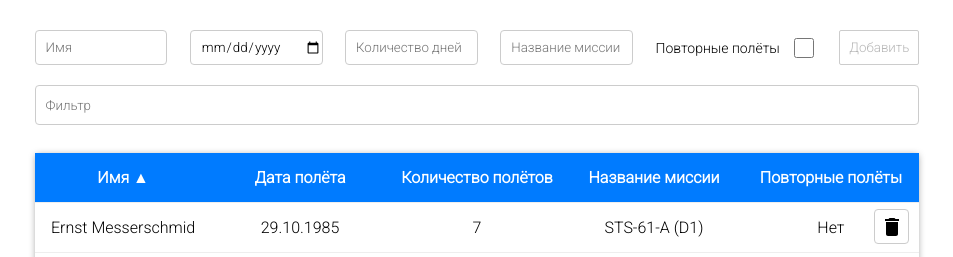
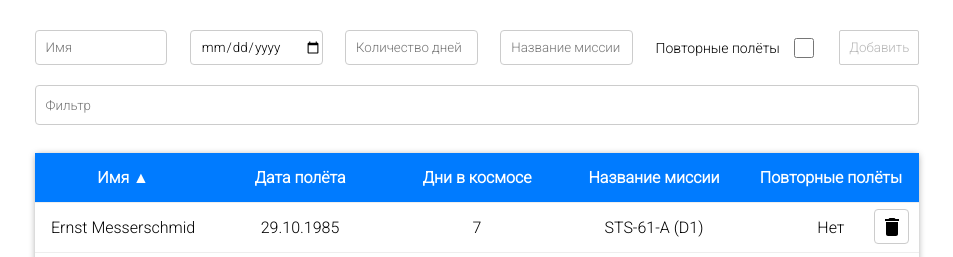
Before and after one commit to AstR0x/astronauts, a React (Create React App) app: page / in a window 1280 px wide. Shown: the top 257 px of the page, without its empty margins (163-1116 px from the left). Built offline with nearby package versions, Linux system fonts and the light colour scheme.

Commit message:
поправил надпись в хедере таблицы

```diff
--- a/src/components/Table/Table.js
+++ b/src/components/Table/Table.js
@@ -23,7 +23,7 @@ const fields = [
   },
   {
     name: 'days',
-    ruName: 'Количество полётов',
+    ruName: 'Дни в космосе',
   },
   {
     name: 'mission',
```
